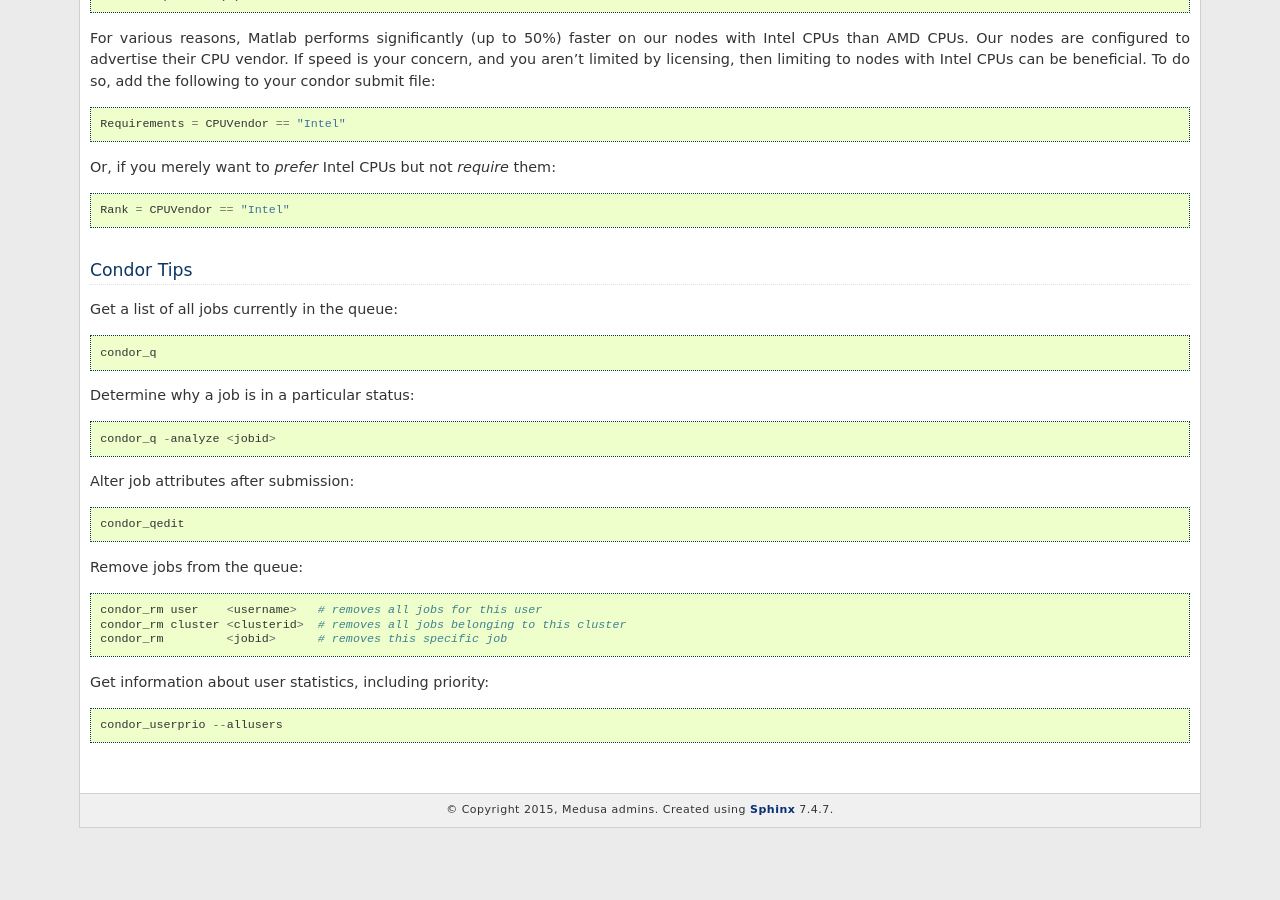
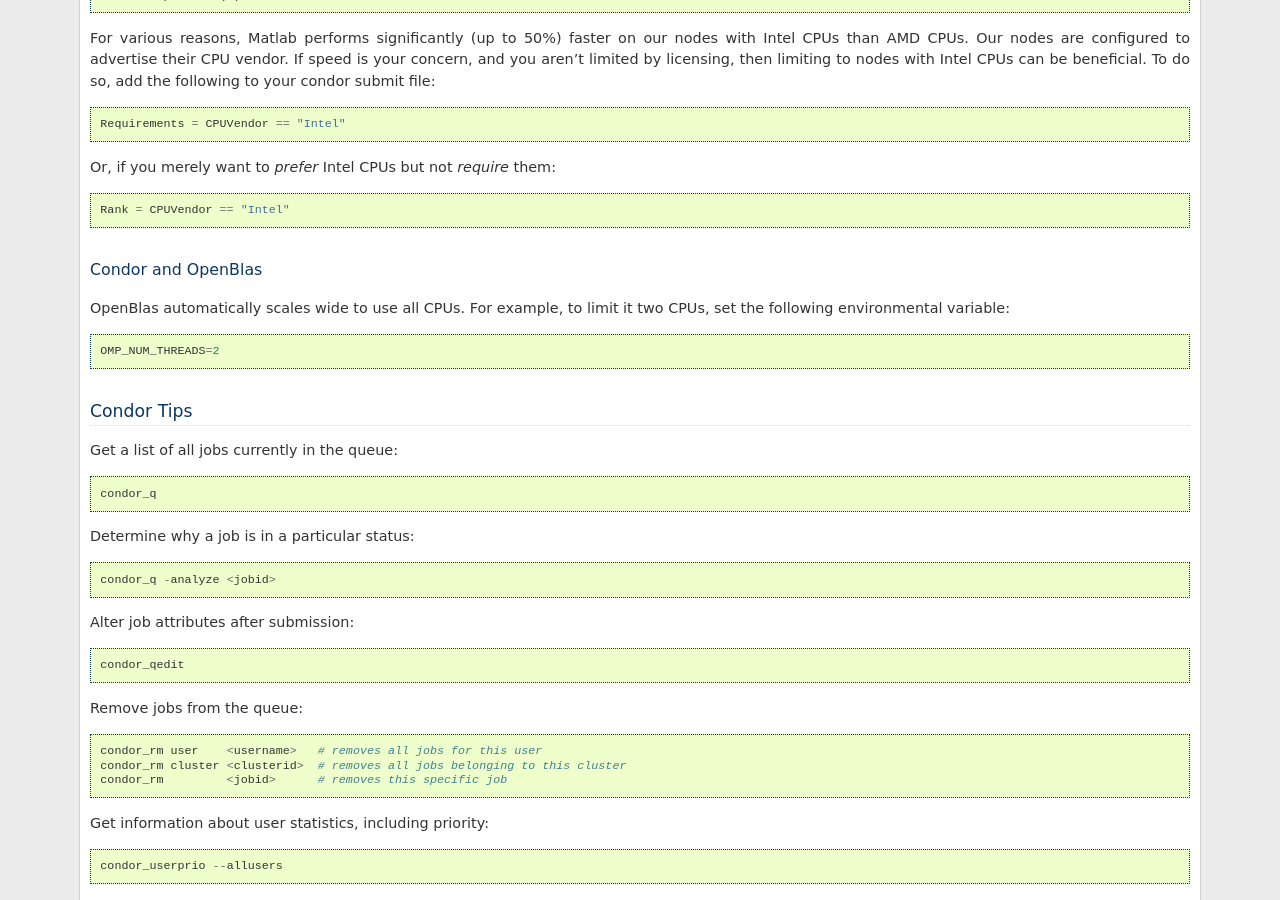
Before and after one commit to psychoinformatics-de/ipsy-docs, a Sphinx documentation site: the page built from source/userdoc/condor.rst, in a window 1280 px wide and 900 px high, scrolled down 3662 px. Built offline with Sphinx 7.4.7, drawn with Linux system fonts in a browser that asks for light colours; formulas are drawn with MathJax 3; before the commit the page ends 4490 px from its top, so only the background shows below that.

Commit message:
OpenBlas: limit threads

```diff
--- a/source/userdoc/condor.rst
+++ b/source/userdoc/condor.rst
@@ -256,6 +256,12 @@ Or, if you merely want to *prefer* Intel CPUs but not *require* them::
 
     Rank = CPUVendor == "Intel"
 
+Condor and OpenBlas
+-------------------
+OpenBlas automatically scales wide to use all CPUs. For example, to limit it two
+CPUs, set the following environmental variable::
+
+    OMP_NUM_THREADS=2
 
 Condor Tips
 ===========
```
